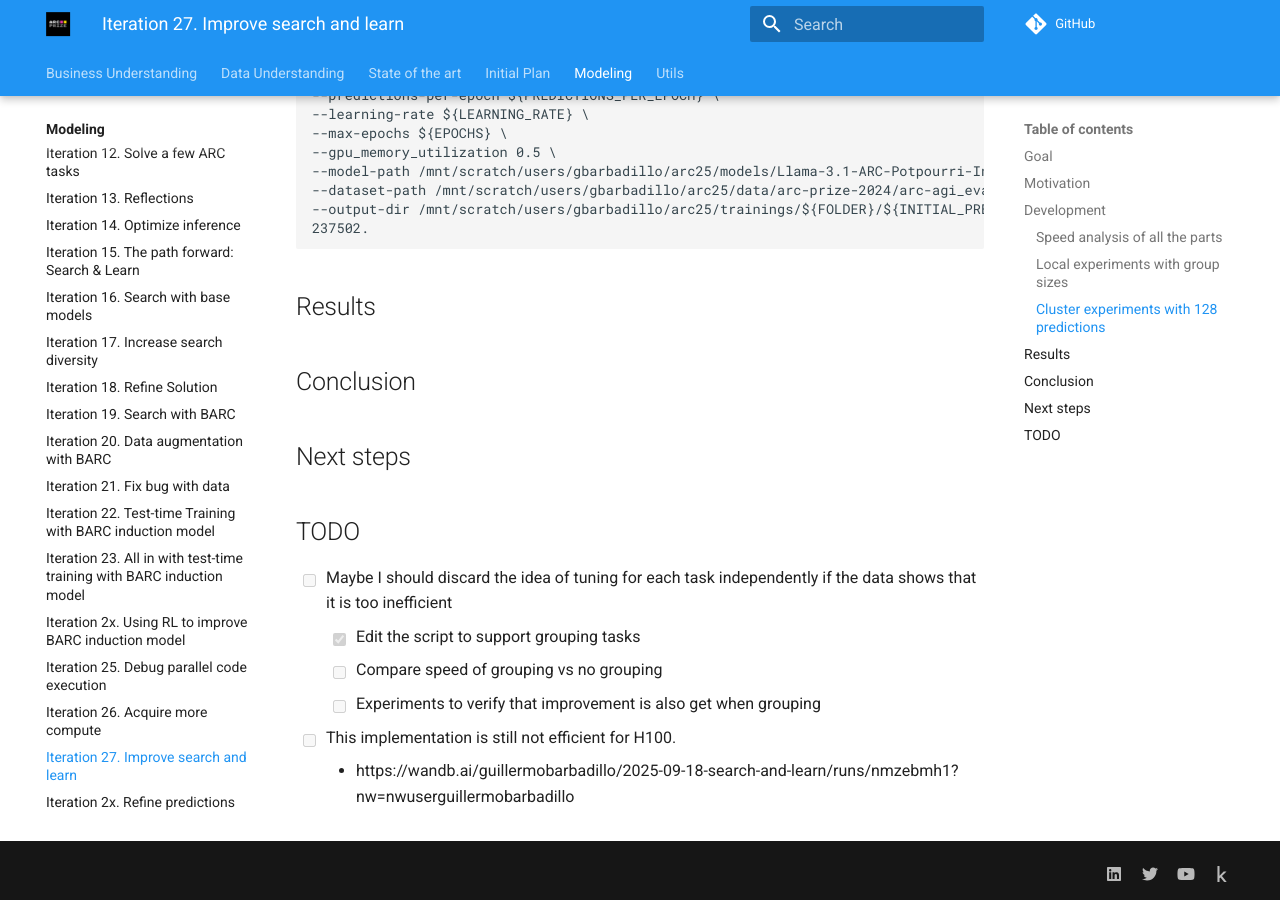
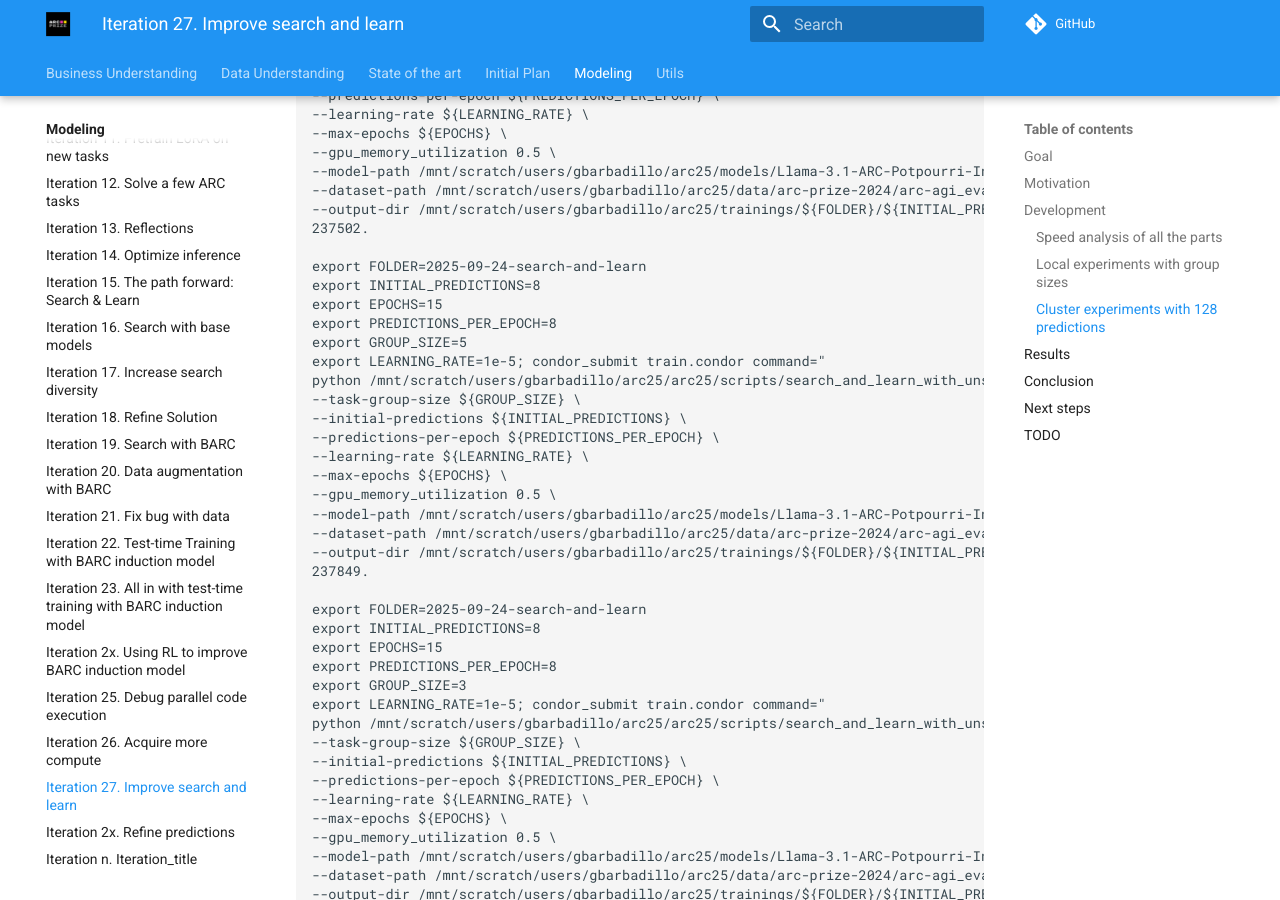
Before and after one commit to ironbar/arc25, an MkDocs documentation site: the page built from docs/modeling/Iteration_27_improve_search_and_learn.md, in a window 1280 px wide and 900 px high, scrolled down 3793 px. Built offline with MkDocs 1.6.1 and Material for MkDocs 9.7.7, drawn with Linux system fonts in a browser that asks for light colours; comment, search, counter and statistics services are not loaded; some of the changed lines change nothing that is shown.

Commit message:
launched more experiments

````diff
--- a/docs/modeling/Iteration_27_improve_search_and_learn.md
+++ b/docs/modeling/Iteration_27_improve_search_and_learn.md
@@ -196,6 +196,60 @@
 --dataset-path /mnt/scratch/users/gbarbadillo/arc25/data/arc-prize-2024/arc-agi_evaluation_challenges.json \
 --output-dir /mnt/scratch/users/gbarbadillo/arc25/trainings/${FOLDER}/${INITIAL_PREDICTIONS}i_${EPOCHS}x${PREDICTIONS_PER_EPOCH}_lr${LEARNING_RATE}_${GROUP_SIZE}-group-size" -append request_gpus=1 -append request_cpus=6 -append request_memory=32G --append 'requirements = (TARGET.Machine == "calculon19.das-nano.com")'
 237502.
+
+export FOLDER=2025-09-24-search-and-learn
+export INITIAL_PREDICTIONS=8
+export EPOCHS=15
+export PREDICTIONS_PER_EPOCH=8
+export GROUP_SIZE=5
+export LEARNING_RATE=1e-5; condor_submit train.condor command="
+python /mnt/scratch/users/gbarbadillo/arc25/arc25/scripts/search_and_learn_with_unsloth.py \
+--task-group-size ${GROUP_SIZE} \
+--initial-predictions ${INITIAL_PREDICTIONS} \
+--predictions-per-epoch ${PREDICTIONS_PER_EPOCH} \
+--learning-rate ${LEARNING_RATE} \
+--max-epochs ${EPOCHS} \
+--gpu_memory_utilization 0.5 \
+--model-path /mnt/scratch/users/gbarbadillo/arc25/models/Llama-3.1-ARC-Potpourri-Induction-8B \
+--dataset-path /mnt/scratch/users/gbarbadillo/arc25/data/arc-prize-2024/arc-agi_evaluation_challenges.json \
+--output-dir /mnt/scratch/users/gbarbadillo/arc25/trainings/${FOLDER}/${INITIAL_PREDICTIONS}i_${EPOCHS}x${PREDICTIONS_PER_EPOCH}_lr${LEARNING_RATE}_${GROUP_SIZE}-group-size" -append request_gpus=1 -append request_cpus=6 -append request_memory=32G --append 'requirements = (TARGET.Machine == "calculon19.das-nano.com")'
+237849.
+
+export FOLDER=2025-09-24-search-and-learn
+export INITIAL_PREDICTIONS=8
+export EPOCHS=15
+export PREDICTIONS_PER_EPOCH=8
+export GROUP_SIZE=3
+export LEARNING_RATE=1e-5; condor_submit train.condor command="
+python /mnt/scratch/users/gbarbadillo/arc25/arc25/scripts/search_and_learn_with_unsloth.py \
+--task-group-size ${GROUP_SIZE} \
+--initial-predictions ${INITIAL_PREDICTIONS} \
+--predictions-per-epoch ${PREDICTIONS_PER_EPOCH} \
+--learning-rate ${LEARNING_RATE} \
+--max-epochs ${EPOCHS} \
+--gpu_memory_utilization 0.5 \
+--model-path /mnt/scratch/users/gbarbadillo/arc25/models/Llama-3.1-ARC-Potpourri-Induction-8B \
+--dataset-path /mnt/scratch/users/gbarbadillo/arc25/data/arc-prize-2024/arc-agi_evaluation_challenges.json \
+--output-dir /mnt/scratch/users/gbarbadillo/arc25/trainings/${FOLDER}/${INITIAL_PREDICTIONS}i_${EPOCHS}x${PREDICTIONS_PER_EPOCH}_lr${LEARNING_RATE}_${GROUP_SIZE}-group-size" -append request_gpus=1 -append request_cpus=6 -append request_memory=32G --append 'requirements = (TARGET.Machine == "calculon19.das-nano.com")'
+237850.
+
+export FOLDER=2025-09-24-search-and-learn
+export INITIAL_PREDICTIONS=8
+export EPOCHS=15
+export PREDICTIONS_PER_EPOCH=8
+export GROUP_SIZE=40
+export LEARNING_RATE=1e-5; condor_submit train.condor command="
+python /mnt/scratch/users/gbarbadillo/arc25/arc25/scripts/search_and_learn_with_unsloth.py \
+--task-group-size ${GROUP_SIZE} \
+--initial-predictions ${INITIAL_PREDICTIONS} \
+--predictions-per-epoch ${PREDICTIONS_PER_EPOCH} \
+--learning-rate ${LEARNING_RATE} \
+--max-epochs ${EPOCHS} \
+--gpu_memory_utilization 0.5 \
+--model-path /mnt/scratch/users/gbarbadillo/arc25/models/Llama-3.1-ARC-Potpourri-Induction-8B \
+--dataset-path /mnt/scratch/users/gbarbadillo/arc25/data/arc-prize-2024/arc-agi_evaluation_challenges.json \
+--output-dir /mnt/scratch/users/gbarbadillo/arc25/trainings/${FOLDER}/${INITIAL_PREDICTIONS}i_${EPOCHS}x${PREDICTIONS_PER_EPOCH}_lr${LEARNING_RATE}_${GROUP_SIZE}-group-size" -append request_gpus=1 -append request_cpus=6 -append request_memory=32G --append 'requirements = (TARGET.Machine == "calculon19.das-nano.com")'
+237851.
 ```
 ## Results
 
````
